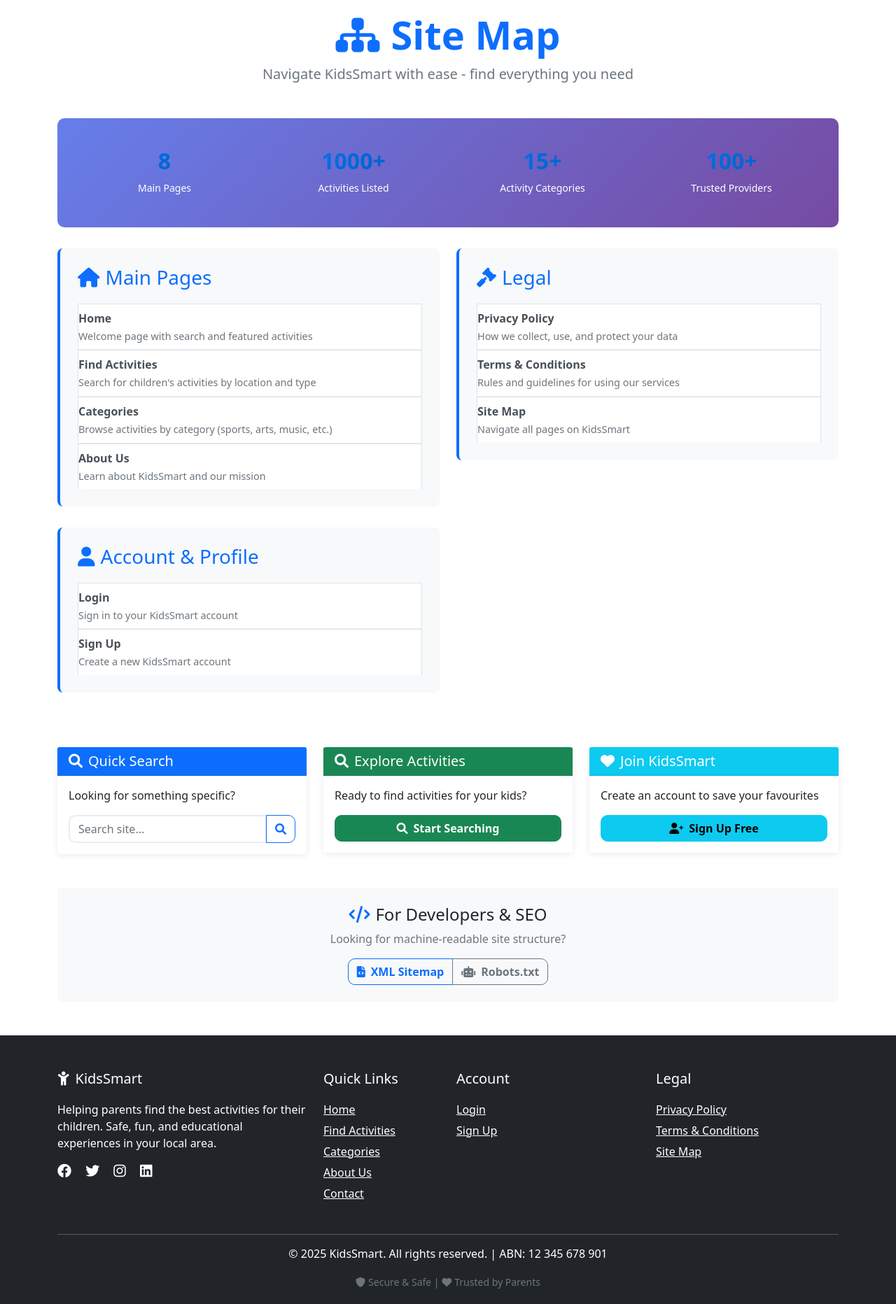
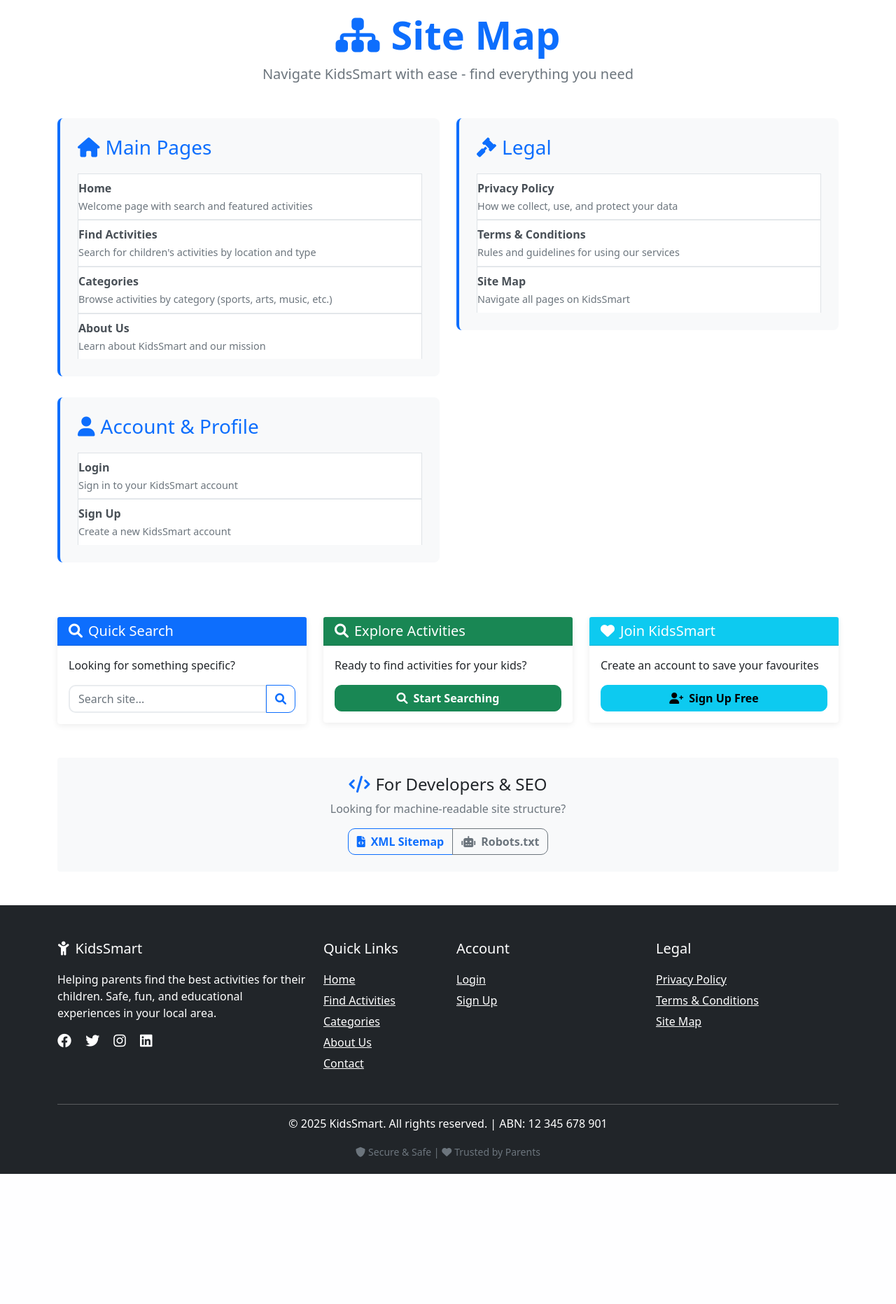
Before and after one commit to ariqfitri/NITCapstone, a PHP site: page /sitemap.php in a window 1280 px wide. Shown: the part 110-1974 px from the top of the page at 70% size. After the commit the page ends 1788 px from the top, so only its background shows below. Run offline with PHP 8.4, Linux system fonts and the light colour scheme.

Commit message:
Fixing site

```diff
--- a/website/alt_php_templates/sitemap.php
+++ b/website/alt_php_templates/sitemap.php
@@ -95,36 +95,6 @@ require_once 'config/auth.php';
                 <i class="fas fa-sitemap me-3"></i>Site Map
             </h1>
             <p class="lead text-muted">Navigate KidsSmart with ease - find everything you need</p>
-        </div>
-
-        <!-- Quick Stats -->
-        <div class="stats-grid">
-            <div class="row">
-                <div class="col-md-3">
-                    <div class="stat-item">
-                        <span class="stat-number">8</span>
-                        <small>Main Pages</small>
-                    </div>
-                </div>
-                <div class="col-md-3">
-                    <div class="stat-item">
-                        <span class="stat-number">1000+</span>
-                        <small>Activities Listed</small>
-                    </div>
-                </div>
-                <div class="col-md-3">
-                    <div class="stat-item">
-                        <span class="stat-number">15+</span>
-                        <small>Activity Categories</small>
-                    </div>
-                </div>
-                <div class="col-md-3">
-                    <div class="stat-item">
-                        <span class="stat-number">100+</span>
-                        <small>Trusted Providers</small>
-                    </div>
-                </div>
-            </div>
         </div>
 
         <div class="row">
```
